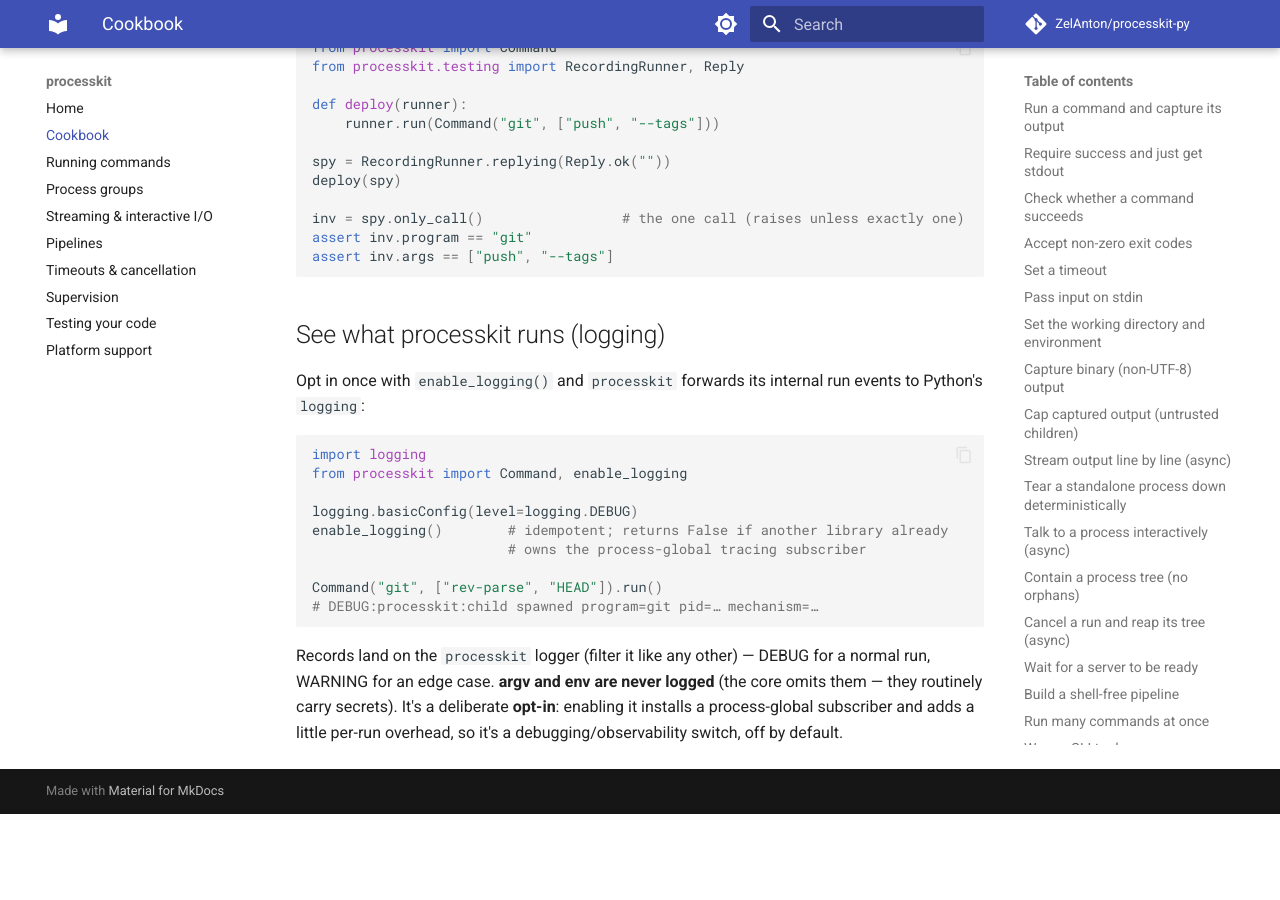
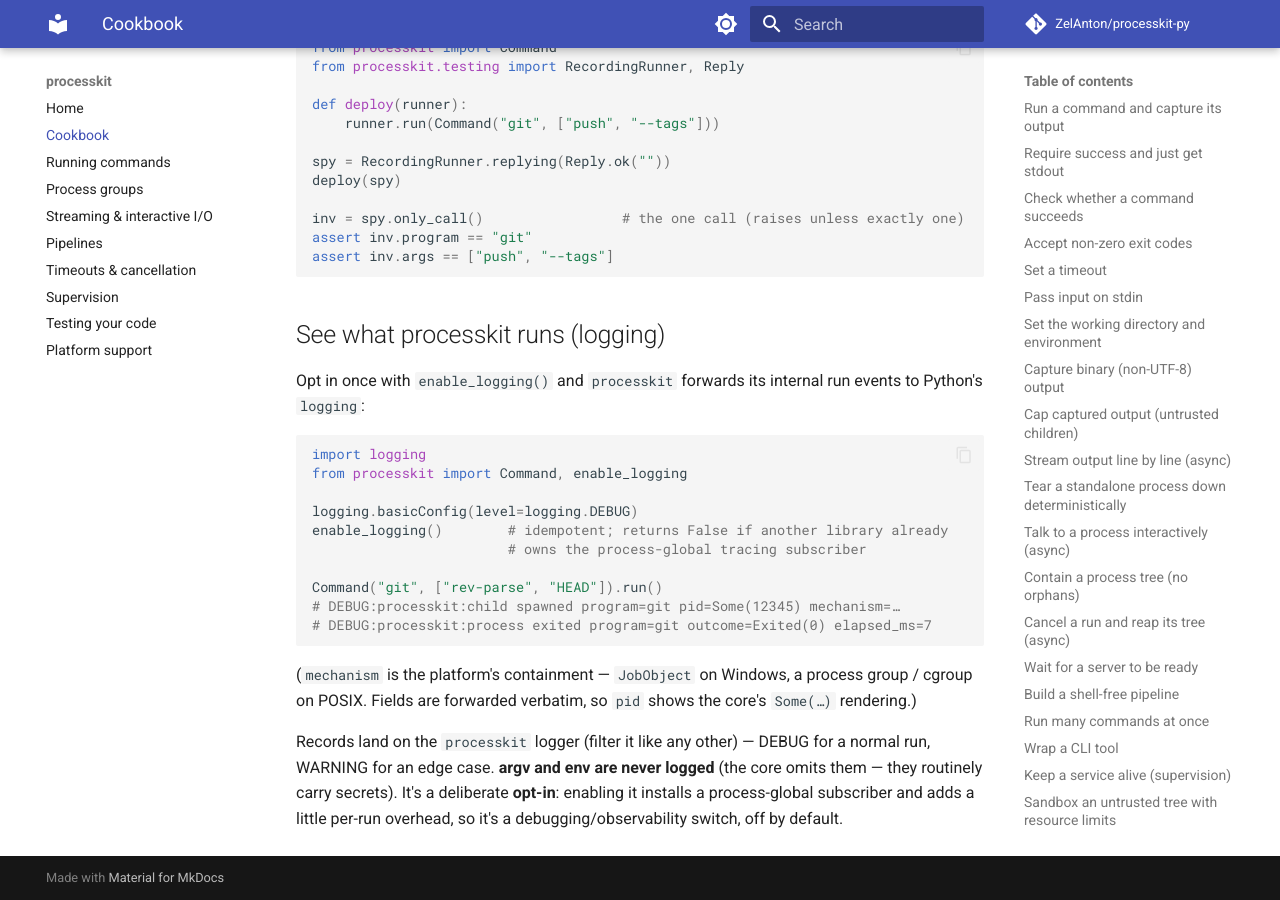
Before and after one commit to ZelAnton/processkit-py, an MkDocs documentation site: the page built from docs/cookbook.md, in a window 1280 px wide and 900 px high, scrolled down 8789 px. Built offline with MkDocs 1.6.1 and Material for MkDocs 9.7.7, drawn with Linux system fonts in a browser that asks for light colours; comment, search, counter and statistics services are not loaded; before the commit the page ends 9603 px from its top, so only the background shows below that.

````diff
--- a/Cargo.toml
+++ b/Cargo.toml
@@ -52,7 +52,11 @@ processkit = { version = "=1.1.0", default-features = false, features = [
   "record",
   "tracing",
 ] }
-tokio = { version = "1", features = ["rt-multi-thread"] }
+# `rt-multi-thread` for the managed runtime; `time`/`sync` are used directly by
+# the binding (`tokio::time::timeout` in runtime.rs, `tokio::sync::Mutex` in
+# running.rs) — declared explicitly so they don't ride silently on whatever
+# `pyo3-async-runtimes` happens to enable.
+tokio = { version = "1", features = ["rt-multi-thread", "time", "sync"] }
 # Bridge the crate's `tracing` events to Python `logging` via the opt-in
 # `enable_logging()` (src/logging.rs). `registry` is the only `tracing-subscriber`
 # piece we need (a `Layer` over its span store); the heavy fmt/env-filter/ansi
--- a/docs/cookbook.md
+++ b/docs/cookbook.md
@@ -464,8 +464,13 @@ enable_logging()        # idempotent; returns False if another library already
                         # owns the process-global tracing subscriber
 
 Command("git", ["rev-parse", "HEAD"]).run()
-# DEBUG:processkit:child spawned program=git pid=… mechanism=…
+# DEBUG:processkit:child spawned program=git pid=Some(12345) mechanism=…
+# DEBUG:processkit:process exited program=git outcome=Exited(0) elapsed_ms=7
 ```
+
+(`mechanism` is the platform's containment — `JobObject` on Windows, a process
+group / cgroup on POSIX. Fields are forwarded verbatim, so `pid` shows the core's
+`Some(…)` rendering.)
 
 Records land on the `processkit` logger (filter it like any other) — DEBUG for a
 normal run, WARNING for an edge case. **argv and env are never logged** (the core
````
Also changed, not shown: CHANGELOG.md (+2 -0 lines), README.md (+20 -0 lines), docs/README.md (+3 -3 lines), 3 other files.
